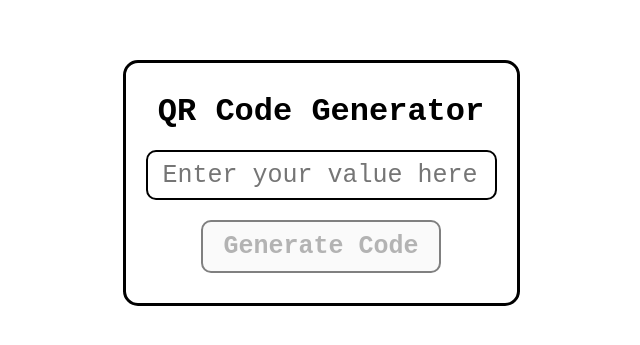
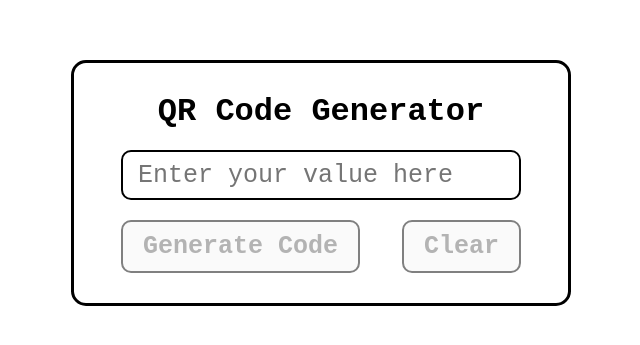
Before and after one commit to adi-sd/react-mini-projects, a React (Vite) app: page / in a window 1280 px wide. Shown: the part 217-562 px from the top of the page, without its empty margins (319-959 px from the left). Built offline with nearby package versions, Linux system fonts and the light colour scheme.

Commit message:
Added Clear functionality to the form

```diff
--- a/src/components/qr-code-generator/QrCodeGenerator.jsx
+++ b/src/components/qr-code-generator/QrCodeGenerator.jsx
@@ -20,14 +20,26 @@ function QrCodeGenerator() {
                         name="qr-code"
                         id="qr-code"
                         placeholder="Enter your value here"
+                        value={input}
                         onChange={(e) => setInput(e.target.value)}
                     />
-                    <button disabled={input && input.trim() !== "" ? false : true} onClick={handleGenerateQrCode}>
-                        Generate Code
-                    </button>
+                    <div className="qr-code-buttons">
+                        <button disabled={input && input.trim() !== "" ? false : true} onClick={handleGenerateQrCode}>
+                            Generate Code
+                        </button>
+                        <button
+                            disabled={input && input.trim() !== "" ? false : true}
+                            onClick={() => {
+                                setInput("");
+                                setQrCode("");
+                            }}
+                        >
+                            Clear
+                        </button>
+                    </div>
                 </div>
                 {qrCode && qrCode.trim() !== "" ? (
-                    <QRCode id="qr-code-value" value={qrCode} size={300} level="Q"></QRCode>
+                    <QRCode id="qr-code-value" value={qrCode} size={400} level="Q"></QRCode>
                 ) : null}
             </div>
         </div>
--- a/src/components/qr-code-generator/QrCodeGenerator.scss
+++ b/src/components/qr-code-generator/QrCodeGenerator.scss
@@ -9,6 +9,7 @@
     font-family: "Courier New", Courier, monospace;
 
     .qr-code-container {
+        width: 500px;
         display: flex;
         flex-direction: column;
         justify-content: center;
@@ -29,12 +30,18 @@
 
             input {
                 height: 50px;
+                width: 400px;
                 font-family: "Courier New", Courier, monospace;
                 font-size: 25px;
                 padding: 0 15px;
                 border: 2px solid black;
                 border-radius: 10px;
             }
+
+            .qr-code-buttons {
+                width: 400px;
+                display: flex;
+                justify-content: space-between;
 
                 button {
                     font-family: "Courier New", Courier, monospace;
@@ -57,3 +64,4 @@
             }
         }
     }
+}
```
Lines whose indentation alone changed are shown as unchanged.
